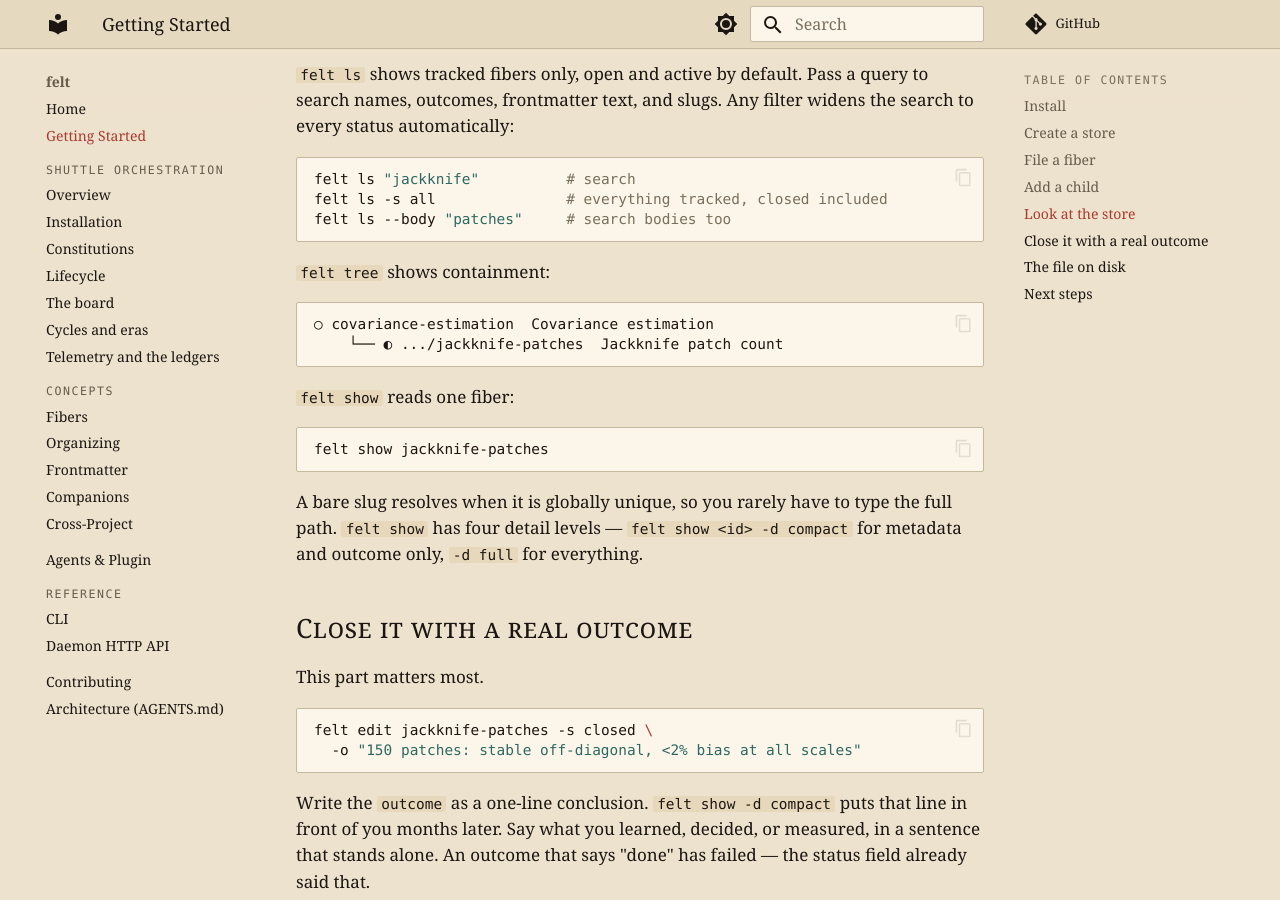
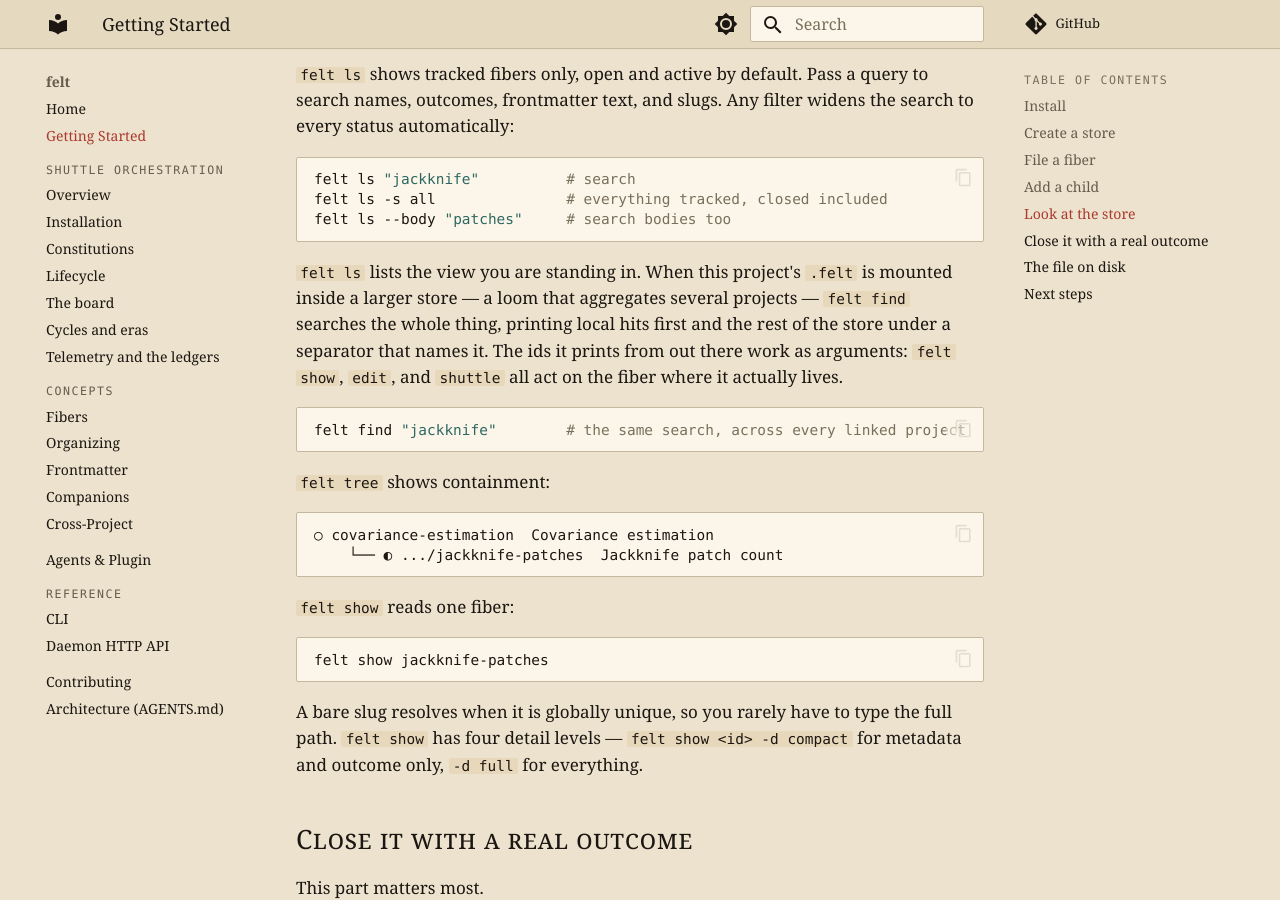
Before and after one commit to cailmdaley/felt, an MkDocs documentation site: the page built from docs/getting-started.md, in a window 1280 px wide and 900 px high, scrolled down 3187 px. Built offline with MkDocs 1.6.1 and Material for MkDocs 9.7.7, drawn with Linux system fonts in a browser that asks for light colours; comment, search, counter and statistics services are not loaded.

Commit message:
docs: getting-started and README learn felt find too
A reader who never types --help meets ls and stops there; the verb that reaches
past the current view has to appear where ls is taught, not only in the
reference table.

Co-Authored-By: Claude Opus 5 <noreply@anthropic.com>
Claude-Session: https://claude.ai/code/session_01JPsNenpgtWZZNyba1E5E1j

````diff
--- a/docs/getting-started.md
+++ b/docs/getting-started.md
@@ -155,6 +155,17 @@ felt ls -s all               # everything tracked, closed included
 felt ls --body "patches"     # search bodies too
 ```
 
+`felt ls` lists the view you are standing in. When this project's `.felt` is
+mounted inside a larger store — a loom that aggregates several projects —
+`felt find` searches the whole thing, printing local hits first and the rest of
+the store under a separator that names it. The ids it prints from out there
+work as arguments: `felt show`, `edit`, and `shuttle` all act on the fiber
+where it actually lives.
+
+```bash
+felt find "jackknife"        # the same search, across every linked project
+```
+
 `felt tree` shows containment:
 
 ```
````
Also changed, not shown: README.md (+1 -0 lines).
